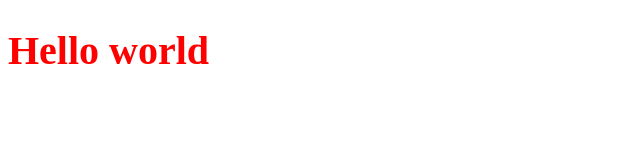
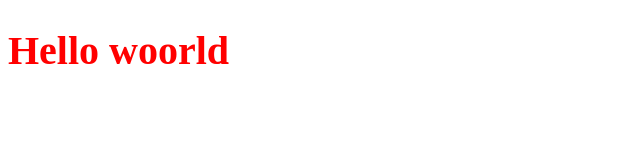
Before and after one commit to kaykedmar/moneyDesign, a React (Create React App) app in the folder dtmoney/dtmoney/: page / in a window 1280 px wide. Shown: the top 160 px of the page, without its empty margins (0-640 px from the left). Built offline with nearby package versions, Linux system fonts and the light colour scheme.

Commit message:
Update App.tsx

```diff
--- a/dtmoney/dtmoney/src/App.tsx
+++ b/dtmoney/dtmoney/src/App.tsx
@@ -10,7 +10,7 @@ const Title = styled.h1`
 export function App() {
   return (
     <div className="App">
-      <Title>Hello world</Title>
+      <Title>Hello woorld</Title>
     </div>
   );
 }
```
